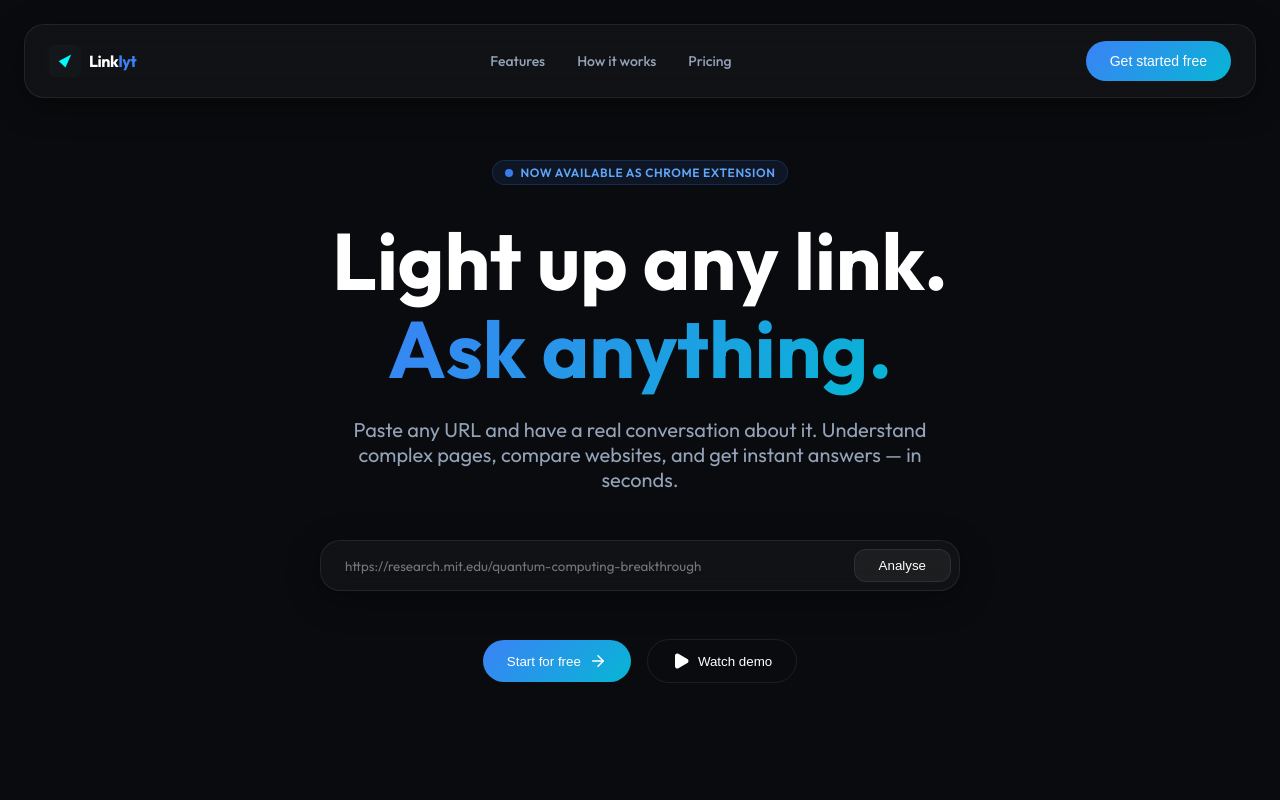
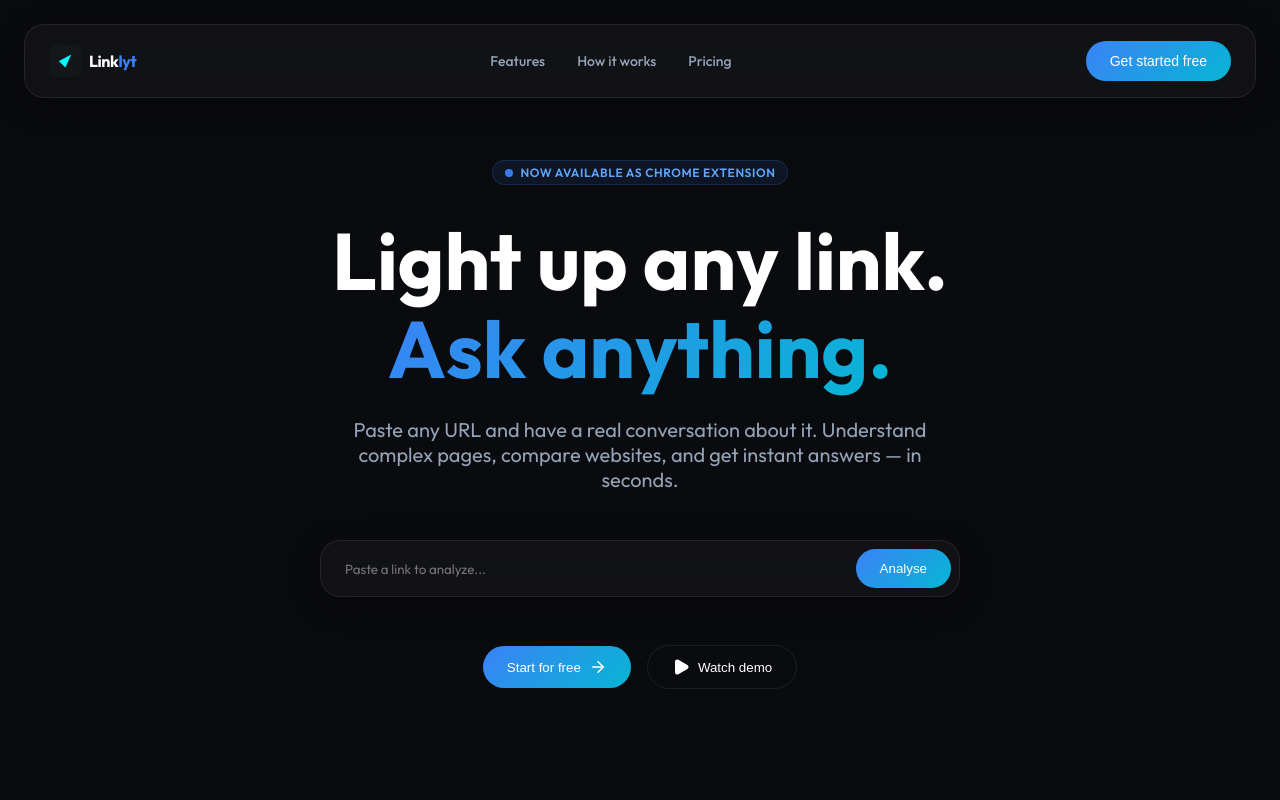
Before and after one commit to AbhiGuru25/Linklyt, a React (Vite) app in the folder frontend/: page / in a window 1280 px wide. Shown: the top 800 px of the page. Built offline with nearby package versions, Linux system fonts and the light colour scheme.

Commit message:
Wire Hero section to Live Demo and finalize project for production launch

```diff
--- a/frontend/src/App.jsx
+++ b/frontend/src/App.jsx
@@ -8,13 +8,23 @@ import Pricing from './components/Pricing';
 import Footer from './components/Footer';
 
 function App() {
+  const [sharedUrl, setSharedUrl] = React.useState('');
+
+  const handleHeroAnalyse = (url) => {
+    setSharedUrl(url);
+    const demoSection = document.getElementById('demo');
+    if (demoSection) {
+      demoSection.scrollIntoView({ behavior: 'smooth' });
+    }
+  };
+
   return (
     <div className="min-h-screen">
       <Navbar />
-      <Hero />
+      <Hero onAnalyse={handleHeroAnalyse} />
       <Mockup />
       <Features />
-      <Demo />
+      <Demo initialUrl={sharedUrl} onUrlChange={setSharedUrl} />
       <Pricing />
       <Footer />
     </div>
--- a/frontend/src/components/Demo.jsx
+++ b/frontend/src/components/Demo.jsx
@@ -1,13 +1,16 @@
 import React, { useState } from 'react';
 import { motion, AnimatePresence } from 'framer-motion';
 
-const Demo = () => {
-  const [url, setUrl] = useState('');
+const Demo = ({ initialUrl, onUrlChange }) => {
   const [question, setQuestion] = useState('');
   const [isAnalyzing, setIsAnalyzing] = useState(false);
   const [isAnswering, setIsAnswering] = useState(false);
   const [answer, setAnswer] = useState('');
   const [error, setError] = useState('');
+
+  // Use props if provided, otherwise fallback to local state logic
+  const url = initialUrl || '';
+  const setUrl = onUrlChange;
 
   const handleAnalyze = async () => {
     if (!url) return;
--- a/frontend/src/components/Hero.jsx
+++ b/frontend/src/components/Hero.jsx
@@ -2,7 +2,15 @@ import React from 'react';
 import { motion } from 'framer-motion';
 import { ArrowRight, Play } from 'lucide-react';
 
-const Hero = () => {
+const Hero = ({ onAnalyse }) => {
+  const [localUrl, setLocalUrl] = React.useState('');
+
+  const handleClick = () => {
+    if (onAnalyse && localUrl) {
+      onAnalyse(localUrl);
+    }
+  };
+
   return (
     <section className="hero-section container">
       <motion.div
@@ -53,10 +61,12 @@ const Hero = () => {
       >
         <input
           type="text"
-          placeholder="https://research.mit.edu/quantum-computing-breakthrough"
+          value={localUrl}
+          onChange={(e) => setLocalUrl(e.target.value)}
+          placeholder="Paste a link to analyze..."
           className="url-input"
         />
-        <button className="btn-secondary" style={{ padding: '0.5rem 1.5rem', borderRadius: '0.75rem', background: 'rgba(255, 255, 255, 0.05)' }}>
+        <button onClick={handleClick} className="btn-primary">
           Analyse
         </button>
       </motion.div>
```
